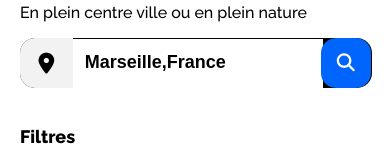
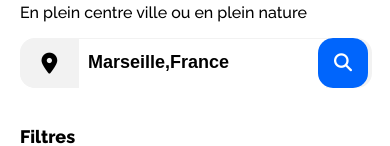
Before and after one commit to Cardoso2707/Booki, a plain HTML site: page index.html in a window 390 px wide. Shown: the part 215-361 px from the top of the page. Drawn offline with Linux system fonts and the light colour scheme.

Commit message:
commit name

```diff
--- a/css/responsive_mobile.css
+++ b/css/responsive_mobile.css
@@ -54,10 +54,14 @@ nav li:hover
 form
 {
     width: 72%;
+    position: relative;
+    left: 56px;
+    z-index: 0;
 }
 
 input
 {
+    background-color: white;
     width: 250px;
     height: 49px;
 }
@@ -66,6 +70,8 @@ input
 .iconlocalisation
 {
     width: 15%;
+    position: absolute;
+    z-index: 1;
 }
 
 .search_mobile
@@ -73,7 +79,8 @@ input
     display: block;
     width: 50px;
     border-radius: 15px;
-    /* position: relative; */
+    position: relative;
+    left: 50px;
 }
 
 .search_desktop
@@ -94,7 +101,7 @@ input
 {
     padding-top: 0px;
     margin-top: 0px;
-    background-color: #000000;
+    background-color: #f2f2f2;
     border-radius: 15px;
     width: 95%;
     height: 50px;
```
